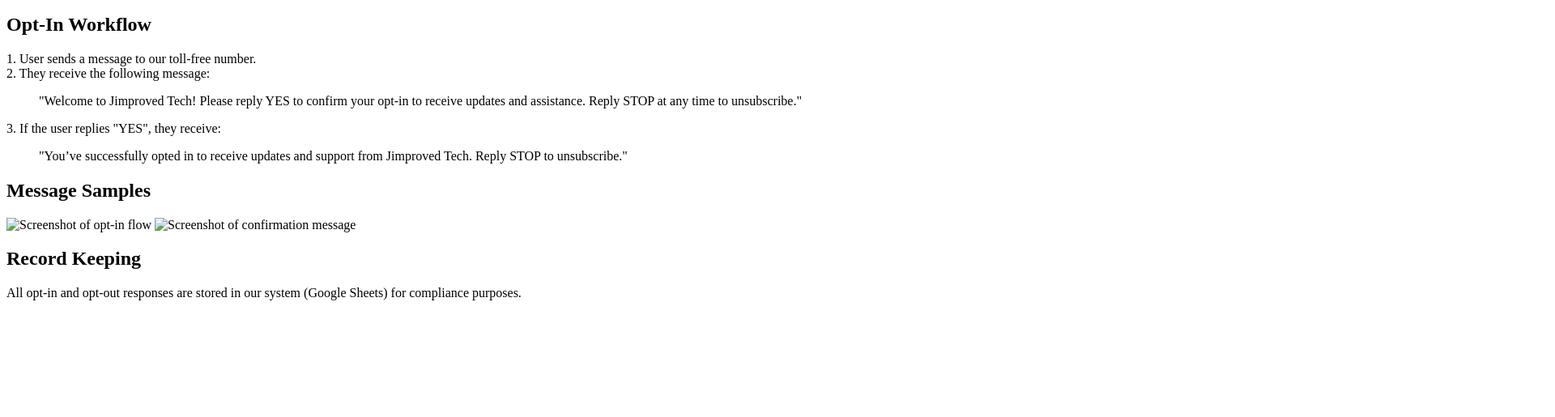
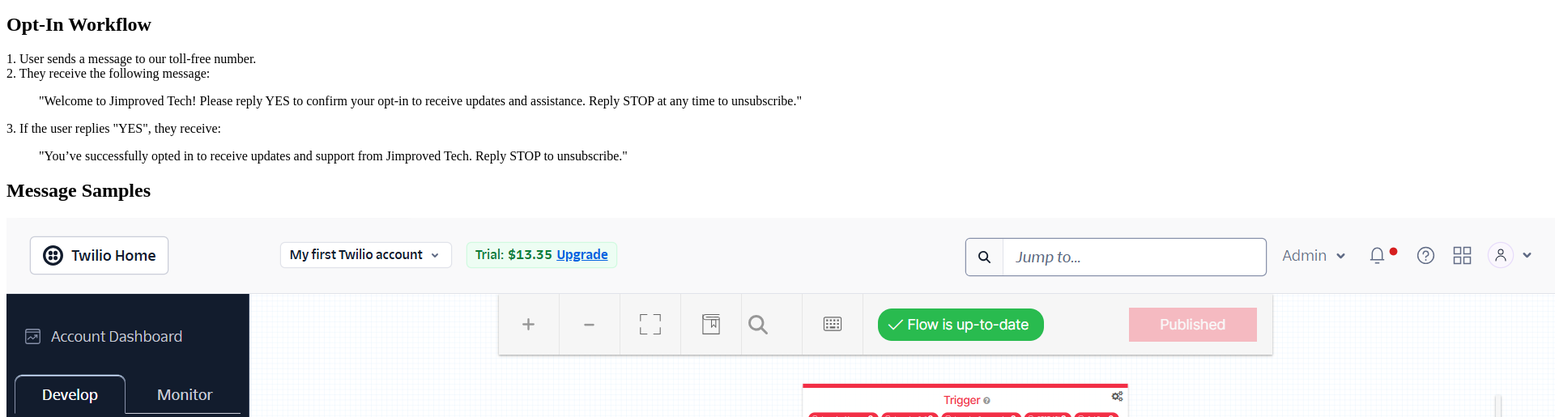
Before and after one commit to Jre93/twilio-optin-proof, a plain HTML site: page index.html in a window 1280 px wide. Shown: the part 101-616 px from the top of the page at 81% size, 1920 px wide, since content can reach past the window. Drawn offline with Linux system fonts and the light colour scheme.

Commit message:
Update index.html

```diff
--- a/index.html
+++ b/index.html
@@ -21,8 +21,8 @@
   </blockquote>
 
   <h2>Message Samples</h2>
-  <img src="screenshot-opt-in-flow.png" alt="Screenshot of opt-in flow">
-  <img src="screenshot-confirmation-message.png" alt="Screenshot of confirmation message">
+  <img src="twilio-flow.png" alt="Screenshot of opt-in flow">
+  <img src="twilio-flow1.png" alt="Screenshot of confirmation message">
 
   <h2>Record Keeping</h2>
   <p>All opt-in and opt-out responses are stored in our system (Google Sheets) for compliance purposes.</p>
```
